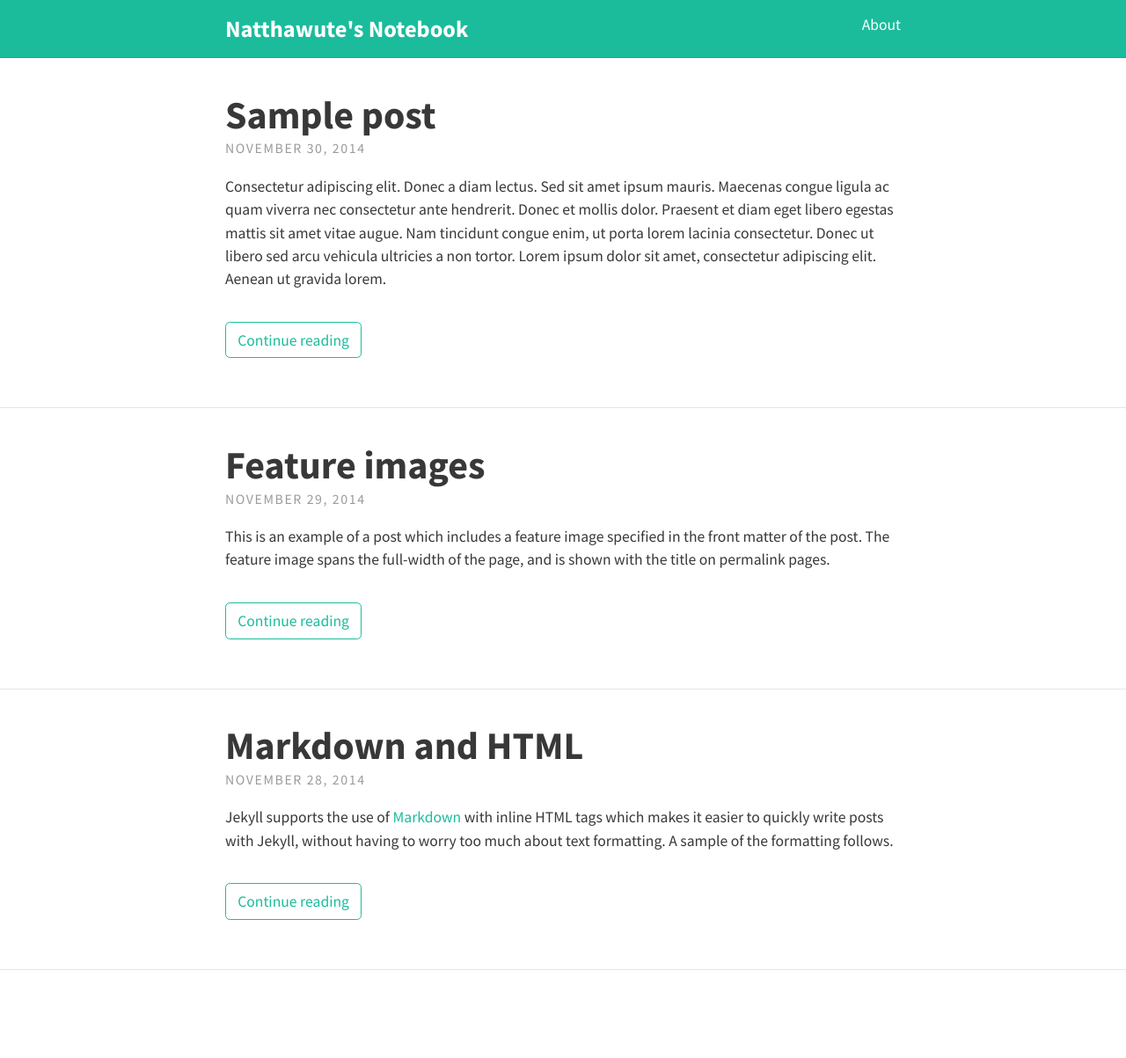
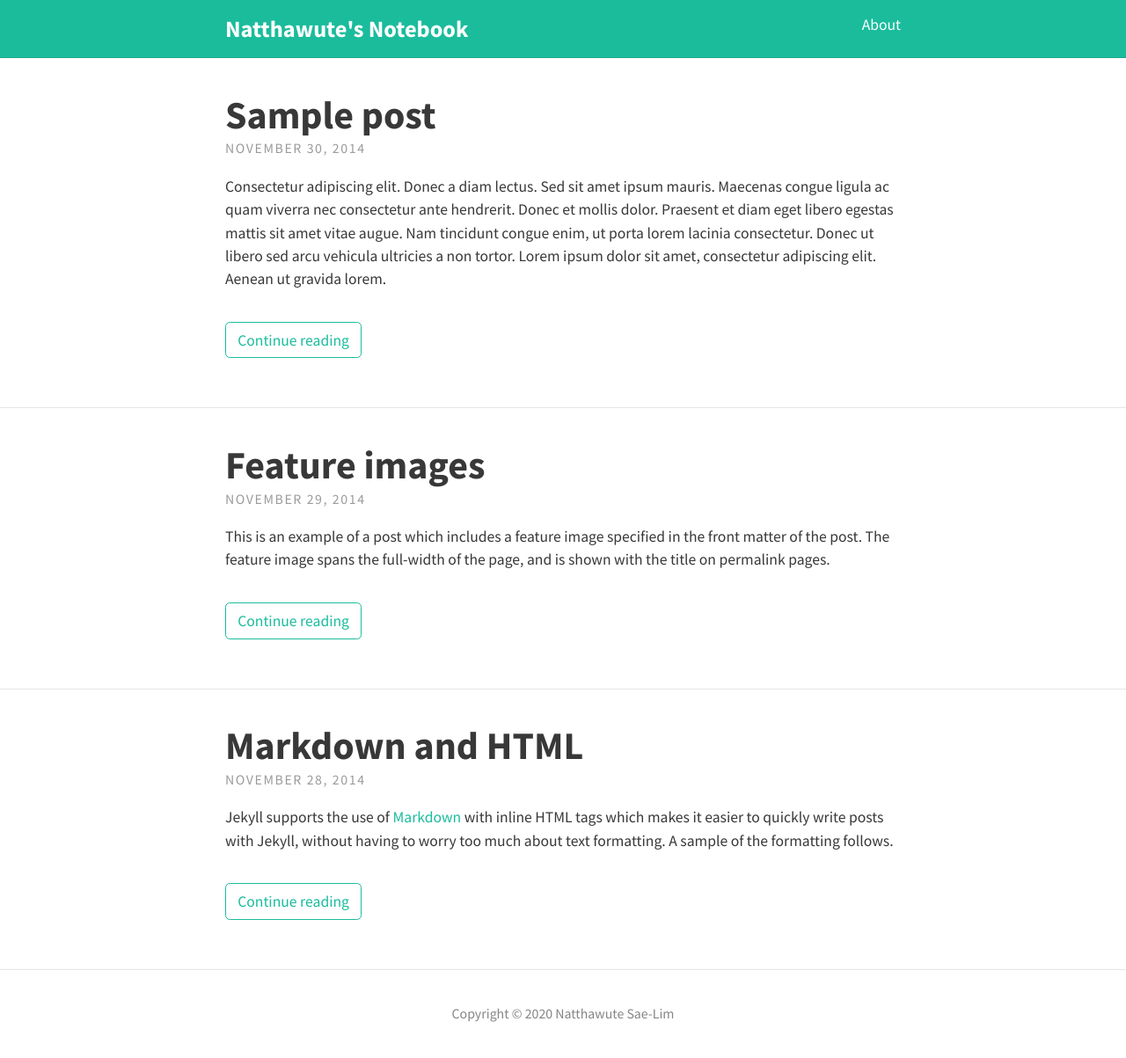
Before and after one commit to natthawute/natthawute.github.io, a Jekyll site: the page built from index.html, in a window 1280 px wide. Shown: the whole page at 88% size. Built offline with Jekyll 4.4.1, drawn with Linux system fonts in a browser that asks for light colours; nearby versions of some CDN libraries; the list of posts is cut into pages by our own code; before the commit the page ends 1103 px from its top, so only the background shows below that.

```diff
--- a/_config.yml
+++ b/_config.yml
@@ -8,6 +8,9 @@ theme_settings:
   title: Natthawute's Notebook
   avatar:
   favicon: /assets/img/favicon.ico
+  footer_text: >
+   Copyright &copy; 2020 Natthawute Sae-Lim
+
   gravatar: # Email MD5 hash
   description: "Natthawute Sae-Lim" # used by search engines
 
```
